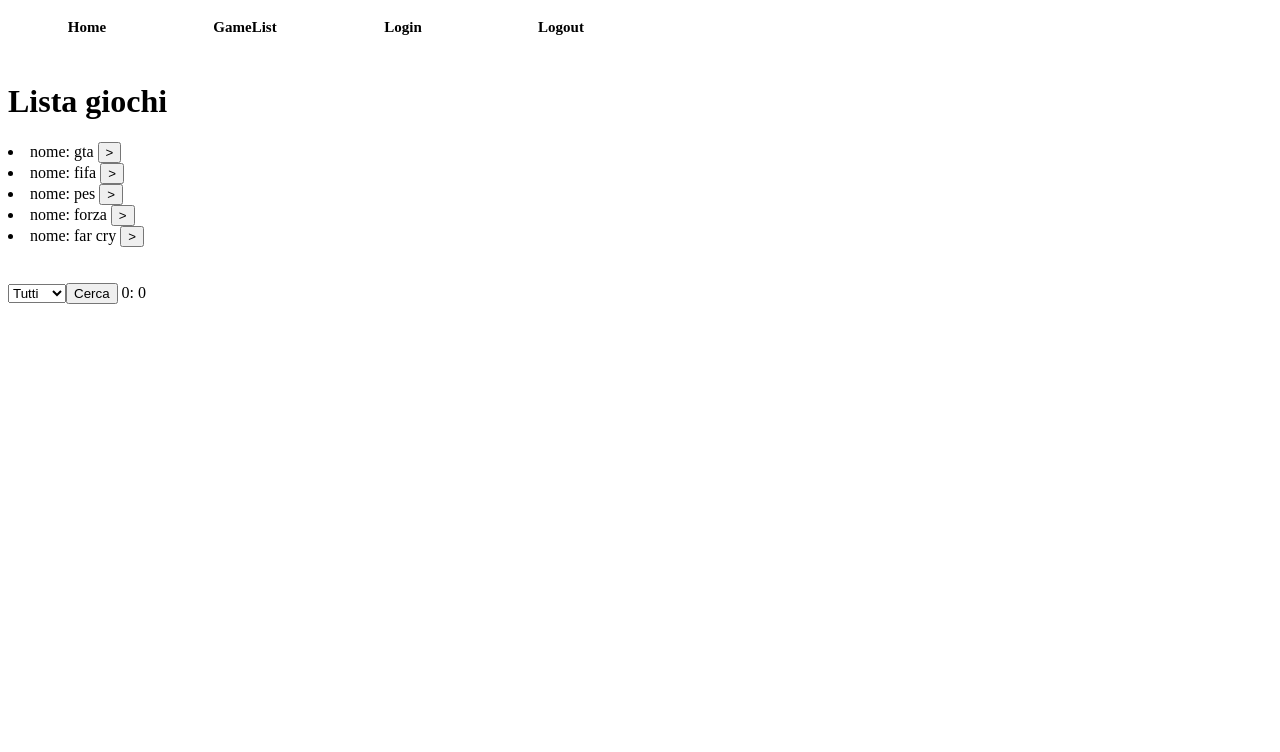
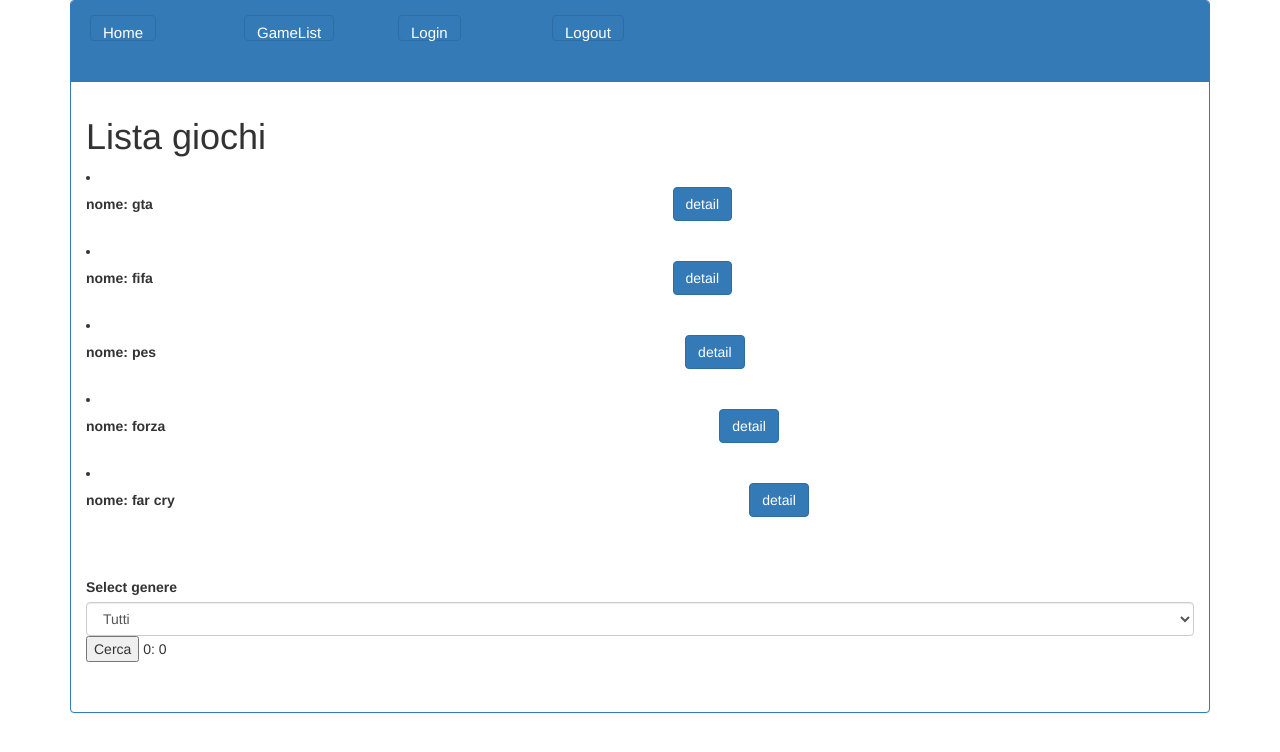
Before and after one commit to amanpreet98singh/Esericizio, an Angular app: page /GameList in a window 1280 px wide. Shown: the top 752 px of the page. Built offline with nearby package versions, Linux system fonts and the light colour scheme; sample sign-in values are in the browser's storage.

Commit message:
create css

```diff
--- a/src/app/app.component.html
+++ b/src/app/app.component.html
@@ -1,2 +1,10 @@
-<app-menu (selectedMenuItem)="componentToShow=$event"></app-menu><br><br><br>
-<router-outlet></router-outlet>
+<div class="container">
+    <div class="panel panel-primary">
+        <div class="panel-heading">
+            <app-menu (selectedMenuItem)="componentToShow=$event"></app-menu><br><br><br>
+        </div>
+        <div class="panel-body">
+            <router-outlet></router-outlet>
+        </div>
+    </div>
+</div>
--- a/src/app/components/game-detail/game-detail.component.html
+++ b/src/app/components/game-detail/game-detail.component.html
@@ -1,7 +1,16 @@
-<div>
-    <p>nome: {{game?.name}}</p>
-    <p>descrizione: {{game?.desc}}</p>
-    <p>prezzo: {{game?.prezzo |currency}}</p>
-    <p>rating: {{game?.rating}}</p>
-    <p>genere: {{genereGioco}}</p>
-</div>
+<table class="table table-hover">
+    <tr class="table-success">
+        <th scope="row">nome:</th>
+        <th scope="row">descrizione:</th>
+        <th scope="row">prezzo:</th>
+        <th scope="row">rating:</th>
+        <th scope="row">genere:</th>
+    </tr>
+    <tr>
+        <td>{{game?.name}}</td>
+        <td>{{game?.desc}}</td>
+        <td>{{game?.prezzo |currency}}</td>
+        <td>{{game?.rating}}</td>
+        <td>{{genereGioco}}</td>
+    </tr>
+</table>
--- a/src/app/components/game-list/game-list.component.html
+++ b/src/app/components/game-list/game-list.component.html
@@ -2,25 +2,37 @@
 <ng-container *ngIf="select===false">
     <li *ngFor="let gameItem of gameList">
         <!--diventa rosso solo se si è admin-->
-        <span [appGame]="fontStyle"> nome: {{gameItem.name}}
-        <button [routerLink]="['/GameDetail', gameItem.id]">></button>
-        <button [routerLink]="['/GameEdit', gameItem.id]" *ngIf="showEdit()">edit</button>
+        <table class="table table-hover">
+            <tr>
+                <th scope="col">
+                    <span>
+                        nome: {{gameItem.name}}
                     </span>
+                </th>
+                <td>
+                    <button type="button" class="btn btn-primary" [routerLink]="['/GameDetail', gameItem.id]">detail</button>
+                </td>
+                <td>
+                    <button type="button" class="btn btn-primary" [routerLink]="['/GameEdit', gameItem.id]" *ngIf="showEdit()">edit</button>
+                </td>
+            </tr>
+        </table>
     </li>
 </ng-container><br><br>
-<form>
-    <select #genere>
+<div class="form-group">
+    <label for="exampleSelect1">Select genere</label>
+    <select class="form-control" id="exampleSelect1" #genere>
         <option  value=0>Tutti</option>
         <option *ngFor="let genere of generi" value={{genere.id}}>{{genere.genere}}</option>
     </select>
     <button (click)="ricerca(genere.value)">Cerca</button> {{genere.value}}: {{genereId}}<br>
-</form><br>
+    <br>
     <ng-container *ngIf="select===true">
         <h2> Ricerca filtrata da ts</h2>
         <li *ngFor="let gameItem of gameFilter">
-        <span [appGenere]='genereId'>
-        nome: {{gameItem.name}}, genere: {{gameItem.genere}}
-        <button [routerLink]="['/GameDetail', gameItem.id]">></button>
+            <span>
+        nome: {{gameItem.name}}, genere: {{gameItem.genere}}<br>
+        <button type="button" class="btn btn-primary" [routerLink]="['/GameDetail', gameItem.id]">detail</button>
         </span>
         </li>
         <br><br><br>
@@ -29,11 +41,12 @@
             <ng-container *ngIf="gameItem.genere==genere.value || genere.value==0">
                 <li>
                     <span [appGenere]='genereId'>
-                    nome: {{gameItem.name}}, genere: {{gameItem.genere}}
-                    <button [routerLink]="['/GameDetail', gameItem.id]">></button>
+                    nome: {{gameItem.name}}, genere: {{gameItem.genere}}<br>
+                    <button type="button" class="btn btn-primary" [routerLink]="['/GameDetail', gameItem.id]">detail</button>
                 </span>
                 </li>
             </ng-container>
         </ng-container>
         <button (click)="reset()">reset</button>
     </ng-container>
+</div>
--- a/src/app/components/menu/menu.component.html
+++ b/src/app/components/menu/menu.component.html
@@ -1,6 +1,10 @@
 <li *ngFor="let menuItem of menuList">
     <ng-container *ngIf="menuItem">
-        <ul [routerLink]="menuItem.desc" (click)="change(menuItem.id)">{{menuItem.desc}}</ul>
+        <button type="button" class="btn btn-primary">
+             <ul [routerLink]="menuItem.desc" (click)="change(menuItem.id)">{{menuItem.desc}}</ul>
+        </button>
     </ng-container>
 </li>
-<li class=nome *ngIf="showNomeUt()">{{utente}}</li>
+<tr class="table-danger" class=nome>
+    <th scope="row" *ngIf="showNomeUt()">{{utente}}</th>
+</tr>
--- a/src/app/components/menu/menu.component.scss
+++ b/src/app/components/menu/menu.component.scss
@@ -10,7 +10,7 @@ ul {
 }
 
 li {
-    display: block;
+    display: flex;
     margin: 2px;
     padding: 2px;
     float: left;
@@ -23,15 +23,7 @@ li {
     text-align: center;
 }
 
-li:hover {
-    background-color: rgb(231, 252, 136);
-}
-
 .nome {
     float: right;
-    background-color: white;
+    font-size: large;
 }
-
-.nome:hover {
-    background-color: white;
-}
--- a/src/app/components/reactive-form/reactive-form.component.html
+++ b/src/app/components/reactive-form/reactive-form.component.html
@@ -3,7 +3,7 @@
 <head></head>
 
 <body>
-
+    <div class="conte">
         <h1>Login</h1>
         <form [formGroup]="loginForm" (ngSubmit)="control();cls()">
             <div>
@@ -25,6 +25,7 @@
         </ng-container>
         <br><br>
         <h3 (click)="goToRegistrati()">Registrati</h3>
+    </div>
 </body>
 
 </html>
--- a/src/app/components/reactive-form/reactive-form.component.scss
+++ b/src/app/components/reactive-form/reactive-form.component.scss
@@ -0,0 +1,3 @@
+.ng-dirty.ng-invalid:not(form) {
+    border: solid 2px red;
+}
--- a/src/index.html
+++ b/src/index.html
@@ -1,13 +1,19 @@
 <!doctype html>
-<html lang="en">
+<html>
+
 <head>
-  <meta charset="utf-8">
-  <title>Esercitazione</title>
-  <base href="/">
-  <meta name="viewport" content="width=device-width, initial-scale=1">
-  <link rel="icon" type="image/x-icon" href="favicon.ico">
+    <meta charset="utf-8">
+    <title>Esercitazione</title>
+    <base href="/">
+    <meta name="viewport" content="width=device-width, initial-scale=1">
+    <link rel="icon" type="image/x-icon" href="favicon.ico">
+    <link rel="stylesheet" href="https://maxcdn.bootstrapcdn.com/bootstrap/3.3.7/css/bootstrap.min.css" integrity="sha384-BVYiiSIFeK1dGmJRAkycuHAHRg32OmUcww7on3RYdg4Va+PmSTsz/K68vbdEjh4u" crossorigin="anonymous">
 </head>
+
 <body>
-  <app-root></app-root>
+    <app-root>Loading...</app-root>
+    <script src="https://code.jquery.com/jquery-3.1.1.min.js" integrity="sha256-hVVnYaiADRTO2PzUGmuLJr8BLUSjGIZsDYGmIJLv2b8=" crossorigin="anonymous"></script>
+    <script src="https://maxcdn.bootstrapcdn.com/bootstrap/3.3.7/js/bootstrap.min.js" integrity="sha384-Tc5IQib027qvyjSMfHjOMaLkfuWVxZxUPnCJA7l2mCWNIpG9mGCD8wGNIcPD7Txa" crossorigin="anonymous"></script>
 </body>
+
 </html>
```
Lines whose indentation alone changed are shown as unchanged.
